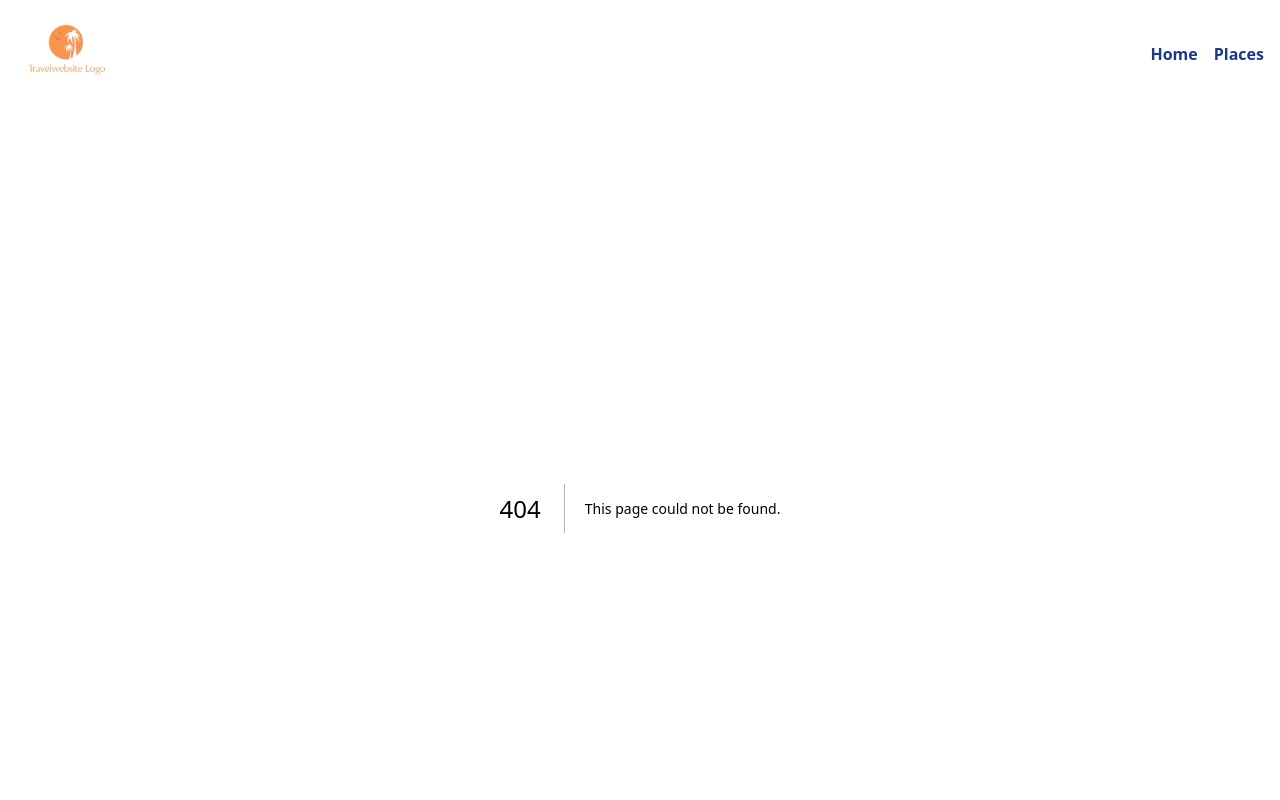
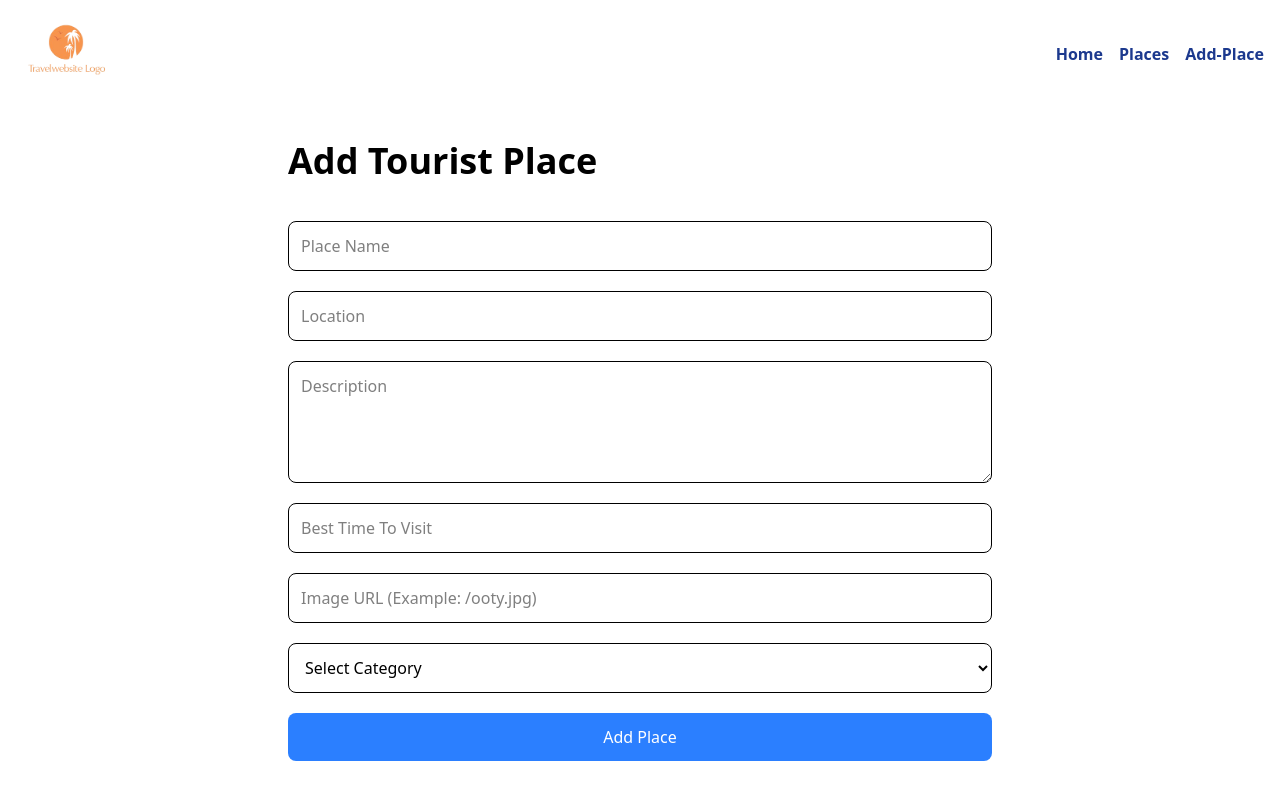
Before and after one commit to Ganeshmurthy-G/Mini-Tour-App-NextJS, a Next.js app: page /add-place in a window 1280 px wide. Before the commit this address had no page. Shown: the top 800 px of the page. Built offline with nearby package versions, Linux system fonts and the light colour scheme.

Commit message:
Added addplace form, added Post API, Redirect to Place after form submission is success

```diff
--- /dev/null
+++ b/src/app/add-place/page.js
@@ -0,0 +1,134 @@
+"use client";
+
+import { useState } from "react";
+import { useRouter } from "next/navigation";
+
+export default function AddPlacePage() {
+    const [name, setName] = useState("");
+    const [location, setLocation] = useState("");
+    const [description, setDescription] = useState("");
+    const [bestTime, setBestTime] = useState("");
+    const [image, setImage] = useState("");
+    const [category, setCategory] = useState("");
+    const [message, setMessage] = useState("");
+
+    const router = useRouter();
+
+    const handleSubmit = async (e) => {
+        e.preventDefault();
+
+        const slug = name
+            .toLowerCase()
+            .trim()
+            .replaceAll(" ", "-");
+
+        const placeData = {
+            name,
+            location,
+            description,
+            besttime: bestTime,
+            image,
+            category,
+            slug,
+        };
+
+        const response = await fetch("/api/places", {
+            method: "POST",
+            headers: {
+                "Content-Type": "application/json",
+            },
+            body: JSON.stringify(placeData),
+        });
+
+        const result = await response.json();
+
+        if (result.success) {
+            setMessage("Place added successfully!");
+
+            setName("");
+            setLocation("");
+            setDescription("");
+            setBestTime("");
+            setImage("");
+            setCategory("");
+        }
+
+        router.push("/places");
+    };
+
+    return (
+        <div className="max-w-3xl mx-auto p-8">
+            <h1 className="text-4xl font-bold mb-8">
+                Add Tourist Place
+            </h1>
+
+            {
+                message && (
+                    <p className="bg-green-100 text-green-700 p-3 rounded-lg mb-4">
+                        {message}
+                    </p>
+                )
+            }
+
+            <form onSubmit={handleSubmit} className="flex flex-col gap-5">
+                <input
+                    type="text"
+                    placeholder="Place Name"
+                    value={name}
+                    onChange={(e) => setName(e.target.value)}
+                    className="w-full border p-3 rounded-lg mt-2"
+                />
+
+                <input
+                    type="text"
+                    placeholder="Location"
+                    value={location}
+                    onChange={(e) => setLocation(e.target.value)}
+                    className="w-full border p-3 rounded-lg"
+                />
+
+                <textarea
+                    placeholder="Description"
+                    value={description}
+                    onChange={(e) => setDescription(e.target.value)}
+                    className="w-full border p-3 rounded-lg"
+                    rows={4}
+                />
+
+                <input
+                    type="text"
+                    placeholder="Best Time To Visit"
+                    value={bestTime}
+                    onChange={(e) => setBestTime(e.target.value)}
+                    className="w-full border p-3 rounded-lg"
+                />
+
+                <input
+                    type="text"
+                    placeholder="Image URL (Example: /ooty.jpg)"
+                    value={image}
+                    onChange={(e) => setImage(e.target.value)}
+                    className="w-full border p-3 rounded-lg"
+                />
+
+                <select
+                    value={category}
+                    onChange={(e) => setCategory(e.target.value)}
+                    className="w-full border p-3 rounded-lg"
+                >
+                    <option value="">Select Category</option>
+                    <option value="ooty">Ooty</option>
+                    <option value="kotagiri">Kotagiri</option>
+                    <option value="coonoor">Coonoor</option>
+                </select>
+
+                <button
+                    className="bg-blue-500 text-white px-6 py-3 rounded-lg hover:bg-blue-600"
+                    type="submit"
+                >
+                    Add Place
+                </button>
+            </form>
+        </div>
+    );
+}
--- /dev/null
+++ b/src/app/api/places/route.js
@@ -0,0 +1,18 @@
+import { places } from "@/data";
+
+export async function GET() {
+  console.log("API Execution Starts");
+  return Response.json(places);
+}
+
+export async function POST(request) {
+  const body = await request.json();
+
+  console.log("Received Data:", body);
+
+  return Response.json({
+    success: true,
+    message: "Place added successfully",
+    data: body,
+  });
+}
--- a/src/app/layout.js
+++ b/src/app/layout.js
@@ -18,16 +18,17 @@ export default function RootLayout({ children }) {
           <nav className="flex items-center justify-between p-4 text-blue-900 font-bold">
             <div className="logo font-bold flex items-center">
               <Image
-                src="/logo1.png" // Path relative to the public folder
+                src="/logo1.png"
                 alt="My Company Logo"
-                width={100} // Adjust the width to fit your layout
-                height={20} // Adjust the height to fit your layout
-                priority // Add priority if this is the first image seen (like in a navbar)
+                width={100}
+                height={20}
+                priority
               />
             </div>
             <div className="flex gap-4">
               <Link href="/">Home</Link>
               <Link href="/places">Places</Link>
+              <Link href="/add-place">Add-Place</Link>
             </div>
           </nav>
           {children}
--- a/src/app/places/[slug]/page.js
+++ b/src/app/places/[slug]/page.js
@@ -1,8 +1,14 @@
 import PlaceDetails from "@/app/Components/PlaceDetails";
-import { places } from "@/data";
+// import { places } from "@/data";
 
 export default async function SlugPage({ params }) {
     const { slug } = await params;
+
+    const response = await fetch(
+        "http://localhost:3000/api/places"
+    );
+
+    const places = await response.json();
 
     const place = places.find(
         (place) => place.slug === slug
--- a/src/app/places/category/[location]/page.js
+++ b/src/app/places/category/[location]/page.js
@@ -1,8 +1,14 @@
 import PlaceCard from "@/app/Components/PlaceCard";
-import { places } from "@/data";
+// import { places } from "@/data";
 
 export default async function CategoryPage({ params }) {
     const { location } = await params;
+
+    const response = await fetch(
+        "http://localhost:3000/api/places"
+    );
+
+    const places = await response.json();
 
     const filteredPlaces = places.filter(
         (place) => place.category === location
--- a/src/app/places/page.js
+++ b/src/app/places/page.js
@@ -2,18 +2,23 @@
 import { useState } from "react";
 import { places } from "@/data";
 import PlaceCard from "../Components/PlaceCard";
-import { useRouter } from "next/navigation";
+import { useRouter, useSearchParams } from "next/navigation";
 
 export default function PlacesPage() {
-  const [searchQuery, setSearchQuery] = useState("");
+  // const [searchQuery, setSearchQuery] = useState("");
 
   const router = useRouter();
+
+  const searchParams = useSearchParams();
+  const searchQuery = searchParams.get("search") || "";
 
   const filteredPlaces = places.filter(
     (place) =>
       place.location.toLowerCase().includes(searchQuery.toLowerCase()) ||
       place.name.toLowerCase().includes(searchQuery.toLowerCase())
   );
+
+  const categories = [...new Set(places.map(place => place.category))];
 
   return (
     <div className="p-8">
@@ -22,13 +27,23 @@ export default function PlacesPage() {
           Tourist Places
         </h1>
 
+
         <div className="flex gap-5">
 
           <input
             type="text"
             placeholder="Type to search the places"
             value={searchQuery}
-            onChange={(e) => setSearchQuery(e.target.value)}
+            // onChange={(e) => setSearchQuery(e.target.value)}
+            onChange={(e) => {
+              const value = e.target.value;
+
+              router.push(
+                value
+                  ? `/places?search=${value}`
+                  : "/places"
+              );
+            }}
             className="w-full md:w-80 lg:w-96 p-3 border border-gray-300 rounded-lg focus:outline-none focus:ring-2 focus:ring-blue-500"
           />
 
@@ -43,9 +58,14 @@ export default function PlacesPage() {
             }}
           >
             <option value="">Select Category</option>
-            <option value="ooty">Ooty</option>
-            <option value="kotagiri">Kotagiri</option>
-            <option value="coonoor">Coonoor</option>
+            {categories.map((category) => (
+              <option
+                key={category}
+                value={category}
+              >
+                {category.charAt(0).toUpperCase() + category.slice(1)}
+              </option>
+            ))}
           </select>
         </div>
       </div>
```
Also changed, not shown: public/Rallia.jpg (added).
